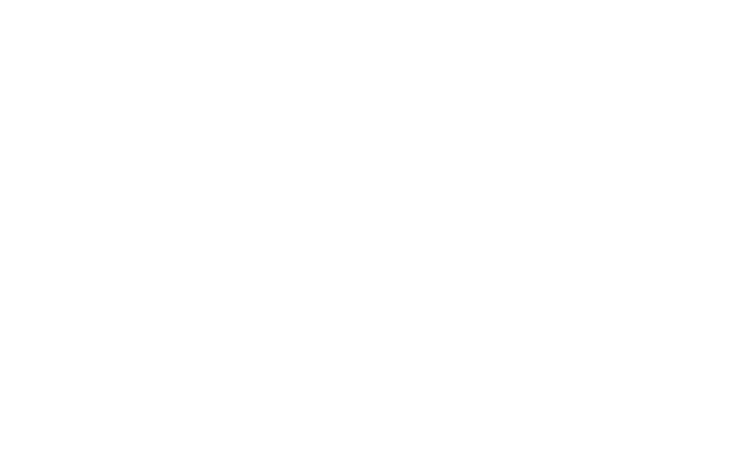
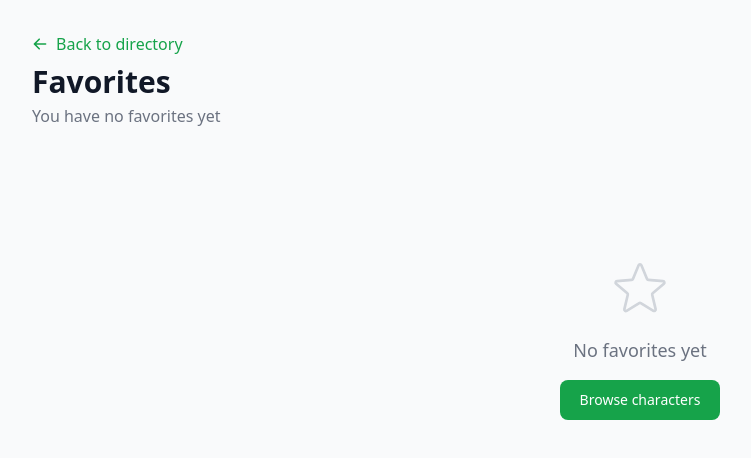
Before and after one commit to zorrillacarlos/rick-and-morty-test-fitune, a Nuxt app: page /favorites in a window 1280 px wide. Before the commit this address had no page. Shown: the top 458 px of the page, without its empty margins (0-751 px from the left). Built offline with nearby package versions, Linux system fonts and the light colour scheme.

Commit message:
feat: add favorites view and header indicator

```diff
--- /dev/null
+++ b/app/pages/favorites.vue
@@ -0,0 +1,86 @@
+<template>
+  <div
+    class="min-h-screen bg-gray-50 dark:bg-gray-950 transition-colors duration-300"
+  >
+    <div class="max-w-7xl mx-auto px-4 sm:px-6 lg:px-8 py-8">
+      <!-- Header -->
+      <div class="flex items-center justify-between mb-8">
+        <div>
+          <NuxtLink
+            to="/"
+            class="inline-flex items-center gap-2 text-green-600 dark:text-green-400 hover:underline font-medium mb-2"
+          >
+            <svg
+              xmlns="http://www.w3.org/2000/svg"
+              class="h-4 w-4"
+              viewBox="0 0 20 20"
+              fill="currentColor"
+            >
+              <path
+                fill-rule="evenodd"
+                d="M9.707 16.707a1 1 0 01-1.414 0l-6-6a1 1 0 010-1.414l6-6a1 1 0 011.414 1.414L5.414 9H17a1 1 0 110 2H5.414l4.293 4.293a1 1 0 010 1.414z"
+                clip-rule="evenodd"
+              />
+            </svg>
+            Back to directory
+          </NuxtLink>
+          <h1 class="text-3xl font-bold text-gray-900 dark:text-white">
+            Favorites
+          </h1>
+          <p class="text-gray-500 dark:text-gray-400 mt-1">
+            {{ favoritesLabel }}
+          </p>
+        </div>
+        <DarkModeToggle />
+      </div>
+
+      <!-- Empty state -->
+      <div
+        v-if="favorites.length === 0"
+        class="flex flex-col items-center justify-center py-24 gap-4"
+      >
+        <svg
+          xmlns="http://www.w3.org/2000/svg"
+          class="h-16 w-16 text-gray-300 dark:text-gray-600"
+          viewBox="0 0 24 24"
+          fill="none"
+          stroke="currentColor"
+          stroke-width="1"
+        >
+          <path
+            stroke-linecap="round"
+            stroke-linejoin="round"
+            d="M11.48 3.499a.562.562 0 011.04 0l2.125 5.111a.563.563 0 00.475.345l5.518.442c.499.04.701.663.321.988l-4.204 3.602a.563.563 0 00-.182.557l1.285 5.385a.562.562 0 01-.84.61l-4.725-2.885a.563.563 0 00-.586 0L6.982 20.54a.562.562 0 01-.84-.61l1.285-5.386a.562.562 0 00-.182-.557l-4.204-3.602a.563.563 0 01.321-.988l5.518-.442a.563.563 0 00.475-.345L11.48 3.5z"
+          />
+        </svg>
+        <p class="text-gray-500 dark:text-gray-400 text-lg">No favorites yet</p>
+        <NuxtLink
+          to="/"
+          class="inline-flex items-center gap-2 px-5 py-2.5 rounded-lg bg-green-600 hover:bg-green-700 text-white font-medium text-sm transition-colors"
+        >
+          Browse characters
+        </NuxtLink>
+      </div>
+
+      <!-- Favorites table -->
+      <CharacterTable v-else :characters="favorites" />
+    </div>
+  </div>
+</template>
+
+<script setup lang="ts">
+const store = useFavoritesStore();
+const { favorites } = storeToRefs(store);
+
+const favoritesLabel = computed(() => {
+  const count = favorites.value.length;
+  if (count === 0) return "You have no favorites yet";
+  if (count === 1) return "1 favorite character";
+  return `${count} favorite characters`;
+});
+
+useSeoMeta({
+  title: "Favorites — Rick & Morty",
+  description: "Your favorite Rick and Morty characters.",
+});
+</script>
```
